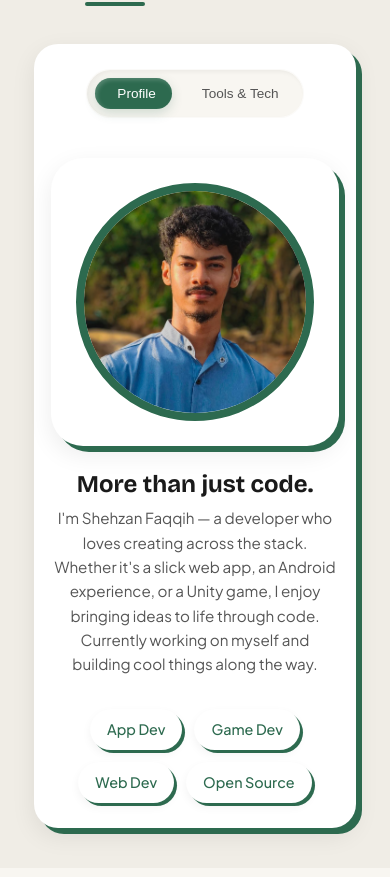
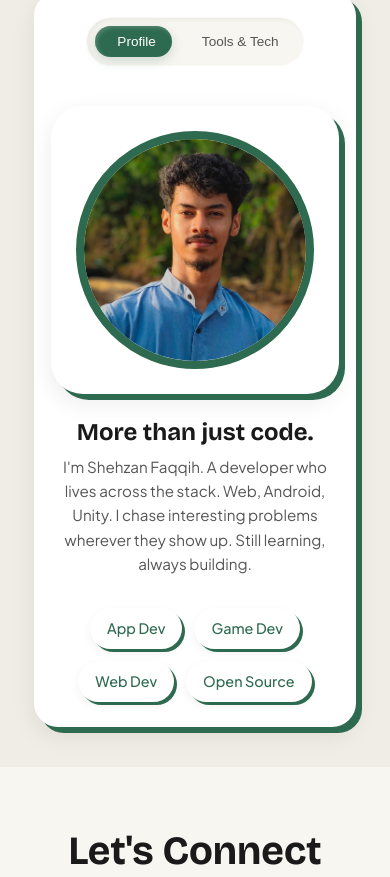
Before and after one commit to LowkeyShehz/ShehzPortfolio, a website: page index.html in a window 390 px wide. Shown: the part 2020-2897 px from the top of the page. Drawn offline with nearby package versions, Linux system fonts and the light colour scheme; some icons are missing; files whose address does not match are found by name.

Commit message:
style: fix mobile typography wrapping and remove adhkar project

```diff
--- a/index.html
+++ b/index.html
@@ -57,7 +57,7 @@
         <div class="container hero-container">
             <!-- Ensure alignment inside the flex container wrapper created by BlurText -->
             <h1 class="hero-title blur-text" style="justify-content: center" data-animate-by="letters" data-delay="40"
-                data-direction="top">Hi, I'm Shehzan :)</h1>
+                data-direction="top">Hi, I'm Shehzan&nbsp;:)</h1>
             <h2 class="hero-subtitle blur-text" style="justify-content: center" data-animate-by="words" data-delay="100"
                 data-direction="bottom">Developer passionate about Apps, Games & Web.</h2>
             <p class="hero-tagline blur-text" style="justify-content: center" data-animate-by="words" data-delay="50"
@@ -176,7 +176,7 @@
             <div class="projects-carousel-section">
                 <h3 class="carousel-title">More Projects</h3>
                 <div class="projects-carousel">
-                    <div class="clay-card carousel-card" onclick="location.href='project-details.html?id=adhkar'">
+                    <!-- <div class="clay-card carousel-card" onclick="location.href='project-details.html?id=adhkar'">
                         <div class="carousel-content">
                             <h4 class="carousel-project-title">Adhkar</h4>
                             <p class="carousel-project-desc">A dedicated application for daily Adhkar and spiritual
@@ -187,7 +187,7 @@
                         </div>
                         <a href="project-details.html?id=adhkar" class="carousel-link"><i
                                 class="ph ph-arrow-right"></i></a>
-                    </div>
+                    </div> -->
 
                     <div class="clay-card carousel-card" onclick="location.href='project-details.html?id=shehzhytale'">
                         <div class="carousel-content">
@@ -235,10 +235,8 @@
                             <div class="about-content">
                                 <h3 class="tab-title">More than just code.</h3>
                                 <p class="about-text">
-                                    I'm Shehzan Faqqih — a developer who loves creating across the stack. Whether it's a
-                                    slick web app, an Android experience, or a Unity game, I enjoy bringing ideas to
-                                    life through code. Currently working on myself and building cool things along the
-                                    way.
+                                    I'm Shehzan Faqqih. A developer who lives across the stack. Web, Android, Unity.
+                                    I chase interesting problems wherever they show up. Still learning, always building.
                                 </p>
                                 <div class="about-tags">
                                     <span class="clay-pill tag-pill">App Dev</span>
```
